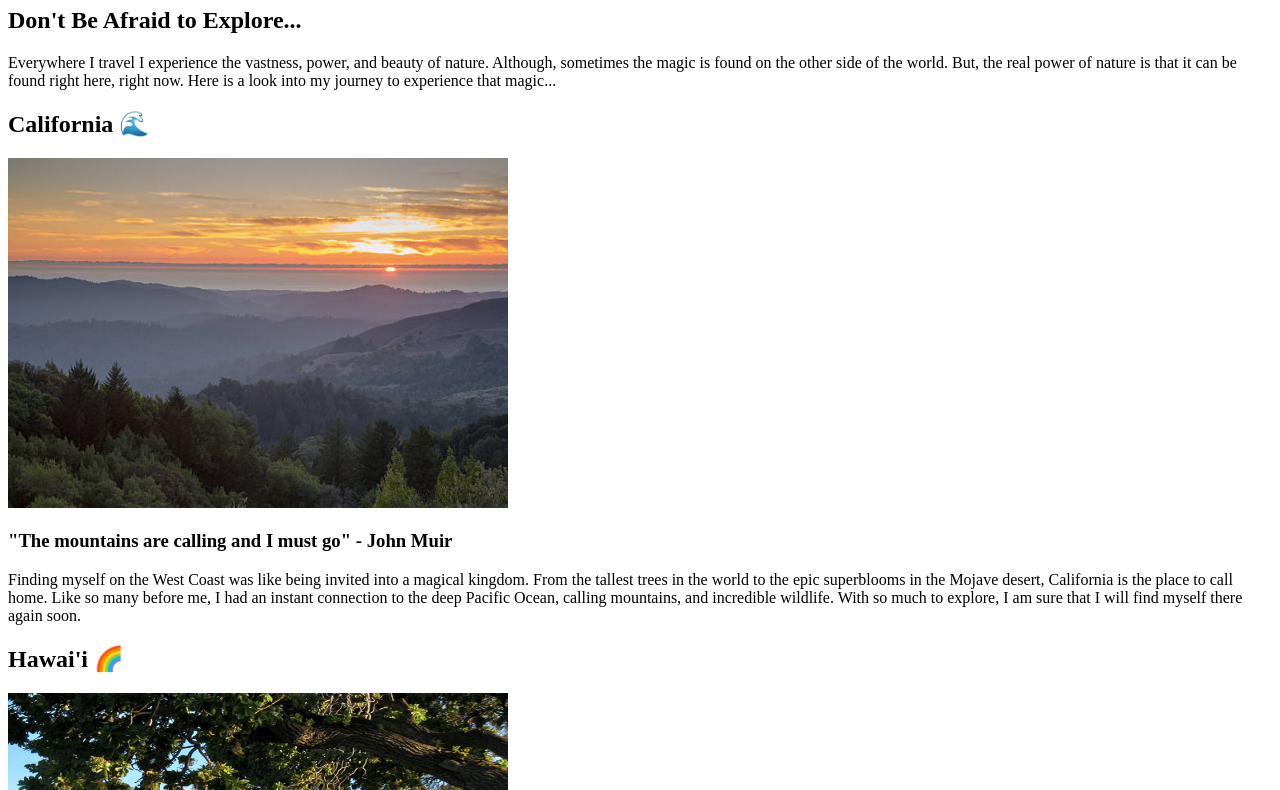
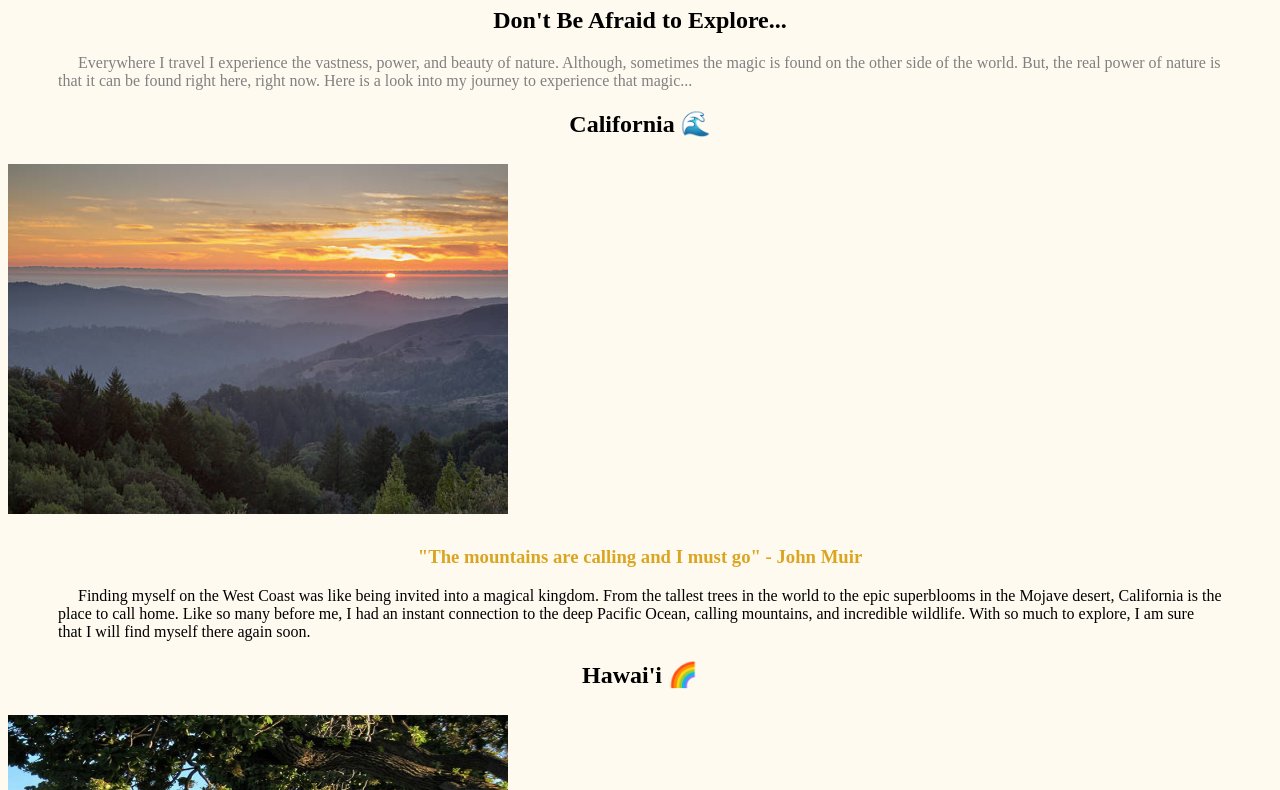
Before and after one commit to PT-Web-Dev-Jan-23/js-assignment-4-html-me-something-allybreeden, a website: page index.html in a window 1280 px wide. Shown: the part 73-863 px from the top of the page. Drawn offline with Linux system fonts and the light colour scheme.

Commit message:
Added CSS styling to my webpage

```diff
--- a/styles.css
+++ b/styles.css
@@ -1 +1,61 @@
 /* Write your CSS here! */
+
+
+body {
+    margin: 8px;
+    display: block;
+    background-color: floralwhite;
+}
+
+#mainHeading {
+   color: red;
+   text-align: center;
+}
+
+h2 {
+    color: black;
+    text-align: center;
+}
+
+h3 {
+    color: goldenrod;
+    text-align: center;
+}
+
+p {
+    margin-top: 10px;
+    margin-left: 50px;
+    margin-right: 50px;
+    margin-bottom: 10px;
+    text-indent: 20px;
+}
+
+p.paragraph {
+    color: gray;
+    margin-top: 10px;
+    margin-left: 50px;
+    margin-right: 50px;
+    margin-bottom: 10px;
+}
+
+p.funParagraph {
+    color: green;
+    text-align: center;
+    margin-top: 10px;
+    margin-left: 50px;
+    margin-right: 50px;
+    margin-bottom: 10px;
+}
+
+img {
+    padding-top: 6px;
+    padding-right: 70px;
+    padding-left: 70 px;
+    padding-bottom: 10px;
+    margin-left: auto;
+    margin-right: auto;
+}
+
+footer {
+    text-align: center;
+}
```
